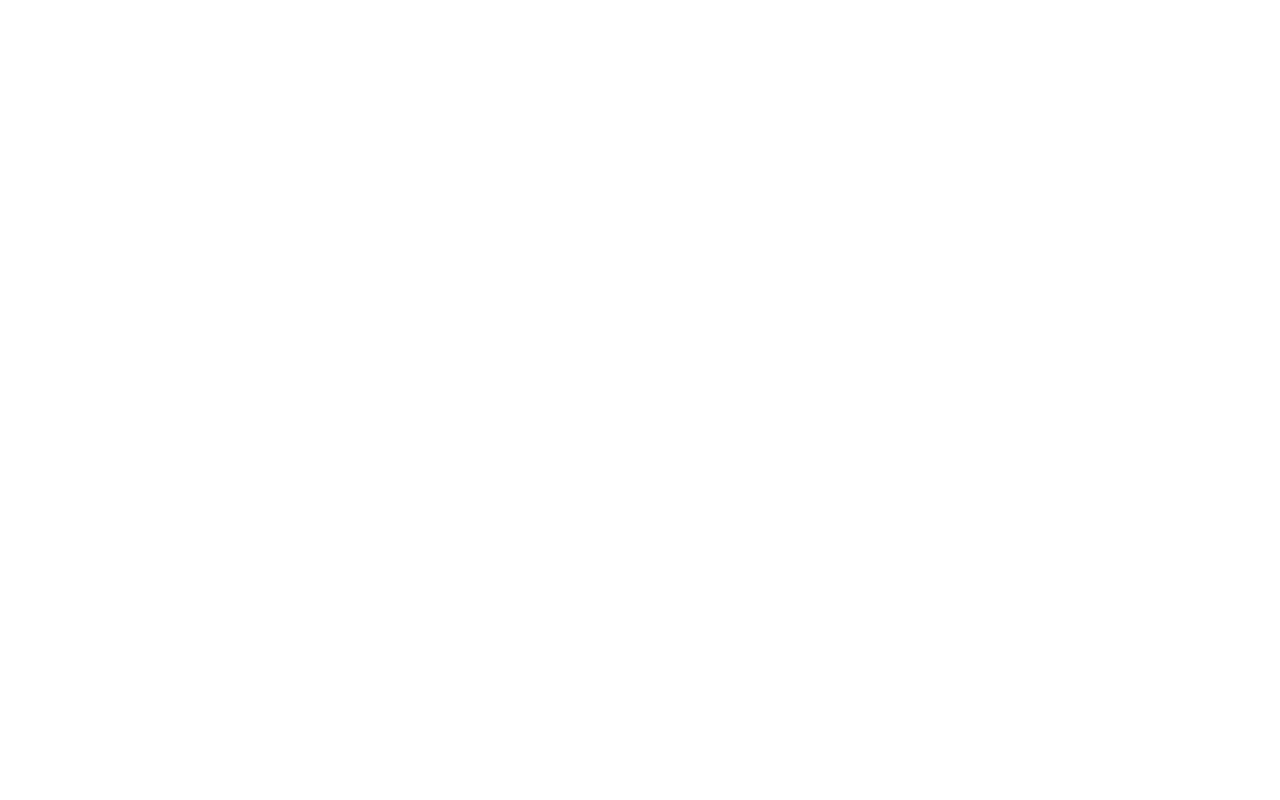
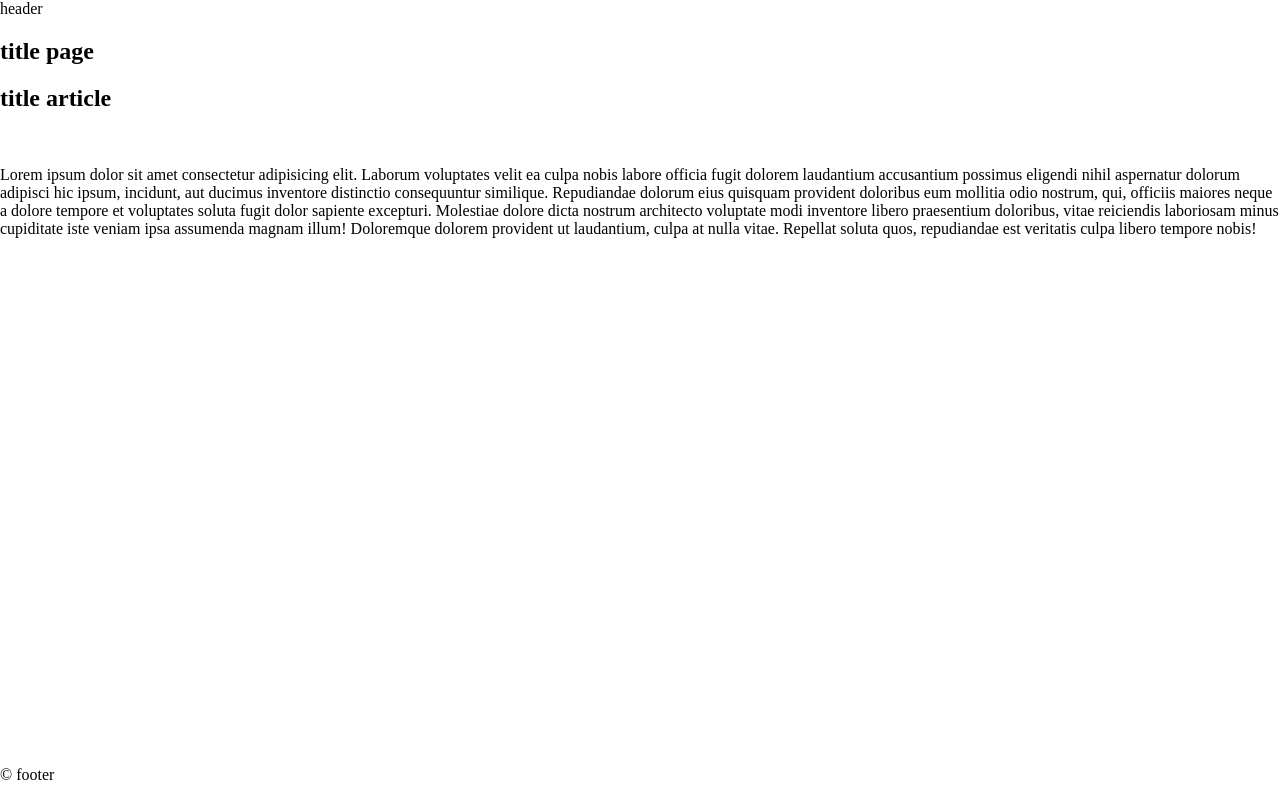
Before and after one commit to freshjsftm/pfm2024-1-practice-21-03-2024, a plain HTML site: page index.html in a window 1280 px wide. Drawn offline with Linux system fonts and the light colour scheme.

Commit message:
Fix footer to the bottom

```diff
--- a/index.html
+++ b/index.html
@@ -1,12 +1,64 @@
 <!DOCTYPE html>
 <html lang="en">
-<head>
-  <meta charset="UTF-8">
-  <meta name="viewport" content="width=device-width, initial-scale=1.0">
-  <title>Document</title>
-  <link rel="stylesheet" href="./style.css">
-</head>
-<body>
+  <head>
+    <meta charset="UTF-8" />
+    <meta name="viewport" content="width=device-width, initial-scale=1.0" />
+    <title>Flex</title>
+    <link rel="stylesheet" href="./style.css" />
+  </head>
+  <body>
+    <div class="wrapper">
+      <header class="header">header</header>
+      <main class="main">
+        <!-- <aside>
+          <nav>
+            <ul>
+              <li>item 1</li>
+              <li>item 2</li>
+              <li>item 3</li>
+              <li>item 4</li>
+              <li>item 5</li>
+              <li>item 6</li>
+              <li>item 7</li>
+              <li>item 8</li>
+              <li>item 9</li>
+              <li>item 10</li>
+              <li>item 11</li>
+              <li>item 12</li>
+              <li>item 13</li>
+              <li>item 14</li>
+              <li>item 15</li>
+              <li>item 16</li>
 
-</body>
+            </ul>
+          </nav>
+        </aside> -->
+        <section class="main-section">
+          <h1 class="main-heading">title page</h1>
+          <article class="main-article">
+            <h2 class="article-heading">title article</h2>
+            <img src="" alt="" class="article-img" />
+            <p class="article-content">
+              Lorem ipsum dolor sit amet consectetur adipisicing elit. Laborum
+              voluptates velit ea culpa nobis labore officia fugit dolorem
+              laudantium accusantium possimus eligendi nihil aspernatur dolorum
+              adipisci hic ipsum, incidunt, aut ducimus inventore distinctio
+              consequuntur similique. Repudiandae dolorum eius quisquam
+              provident doloribus eum mollitia odio nostrum, qui, officiis
+              maiores neque a dolore tempore et voluptates soluta fugit dolor
+              sapiente excepturi. Molestiae dolore dicta nostrum architecto
+              voluptate modi inventore libero praesentium doloribus, vitae
+              reiciendis laboriosam minus cupiditate iste veniam ipsa assumenda
+              magnam illum! Doloremque dolorem provident ut laudantium, culpa at
+              nulla vitae. Repellat soluta quos, repudiandae est veritatis culpa
+              libero tempore nobis!
+            </p>
+          </article>
+        </section>
+      </main>
+      <footer class="footer">
+        <p>&copy; footer</p>
+      </footer>
+    </div>
+  </body>
 </html>
--- a/style.css
+++ b/style.css
@@ -0,0 +1,16 @@
+body {
+  margin: 0;
+}
+.wrapper {
+  display: flex;
+  flex-direction: column;
+  min-height: 100vh;
+}
+.header {
+}
+.main {
+  flex-grow: 1;
+}
+
+.footer {
+}
```
